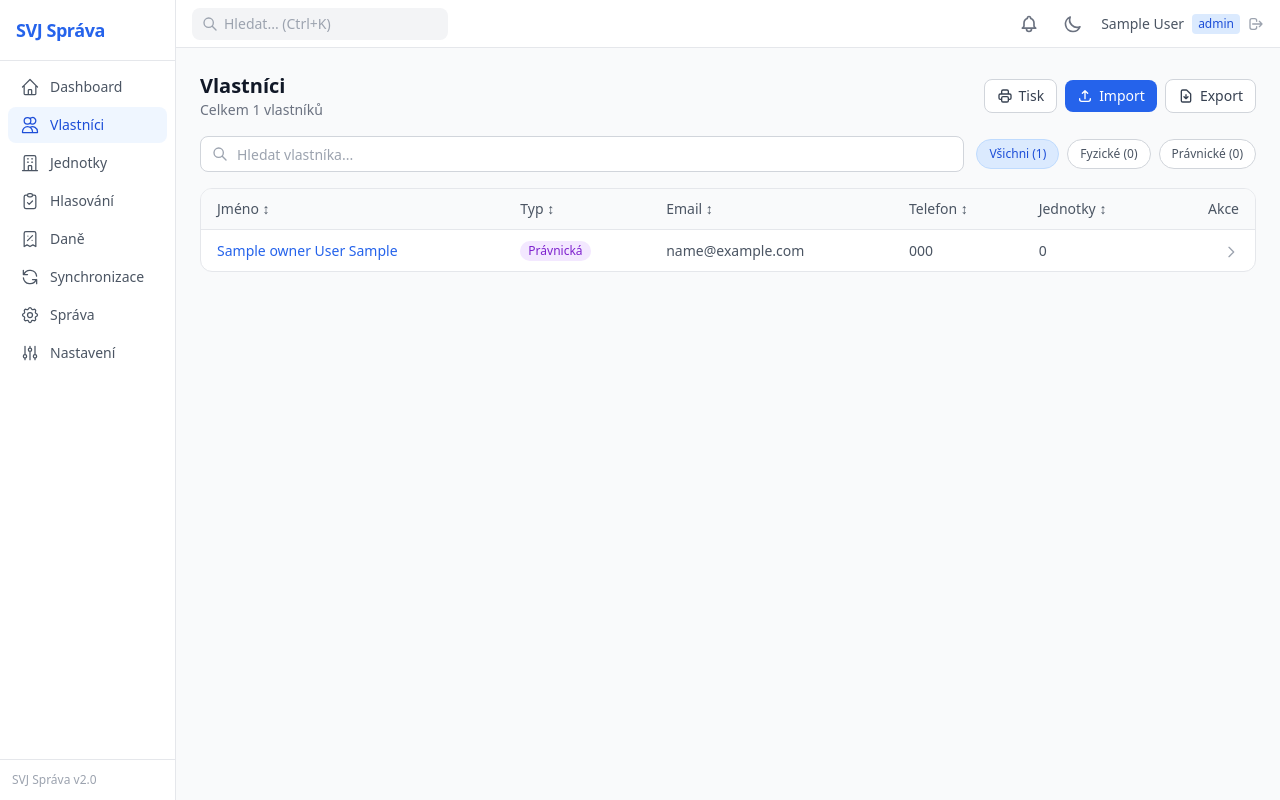
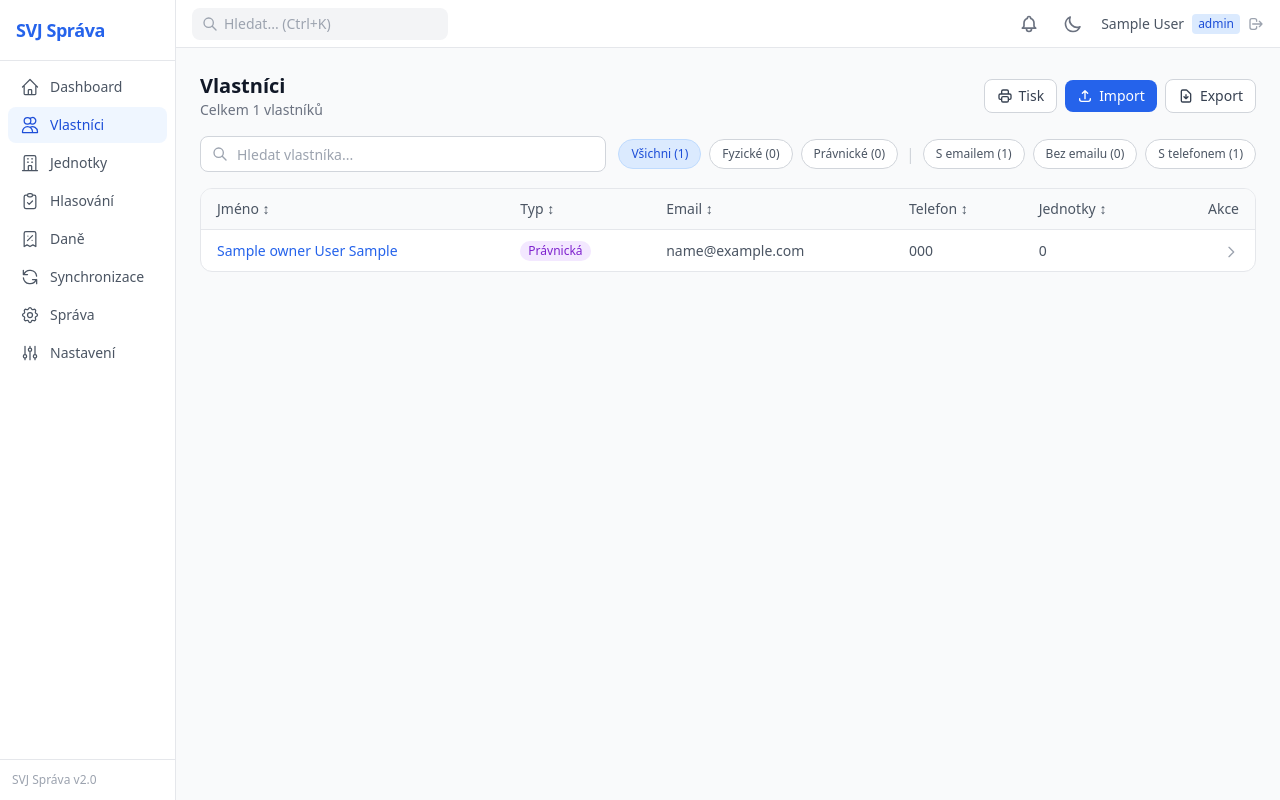
Before and after one commit to Martin-Cookie/SVJ-RALF, a FastAPI app: page /vlastnici in a window 1280 px wide. Run offline with FastAPI, Linux system fonts and the light colour scheme; the visitor is signed in with stand-in values (Sample User, id 1); tables that the repository leaves empty hold one stand-in row (values such as "Sample post"); some libraries are stand-ins or nearby versions.

Commit message:
style: contact filter bubbles + back URL chain in owner list template
- Added email/phone filter bubbles with counts (green/orange styling)
- Owner detail links include back_url when filters are active
- Preserves filter state across list→detail→list navigation

Co-Authored-By: Claude Opus 4.6 <noreply@anthropic.com>

```diff
--- a/app/templates/owners/list.html
+++ b/app/templates/owners/list.html
@@ -55,6 +55,25 @@
                       {% else %}bg-white dark:bg-slate-800 text-gray-600 dark:text-gray-400 border border-gray-300 dark:border-slate-600 hover:bg-gray-50 dark:hover:bg-slate-700{% endif %}">
                 Právnické ({{ pravnicka_count }})
             </a>
+            <span class="text-gray-300 dark:text-gray-600">|</span>
+            <a href="/vlastnici?kontakt=s_emailem{% if search %}&search={{ search }}{% endif %}{% if typ %}&typ={{ typ }}{% endif %}"
+               class="px-3 py-1.5 text-xs font-medium rounded-full transition
+                      {% if kontakt == 's_emailem' %}bg-green-100 dark:bg-green-900/40 text-green-700 dark:text-green-300 border border-green-200 dark:border-green-800
+                      {% else %}bg-white dark:bg-slate-800 text-gray-600 dark:text-gray-400 border border-gray-300 dark:border-slate-600 hover:bg-gray-50 dark:hover:bg-slate-700{% endif %}">
+                S emailem ({{ s_emailem_count }})
+            </a>
+            <a href="/vlastnici?kontakt=bez_emailu{% if search %}&search={{ search }}{% endif %}{% if typ %}&typ={{ typ }}{% endif %}"
+               class="px-3 py-1.5 text-xs font-medium rounded-full transition
+                      {% if kontakt == 'bez_emailu' %}bg-orange-100 dark:bg-orange-900/40 text-orange-700 dark:text-orange-300 border border-orange-200 dark:border-orange-800
+                      {% else %}bg-white dark:bg-slate-800 text-gray-600 dark:text-gray-400 border border-gray-300 dark:border-slate-600 hover:bg-gray-50 dark:hover:bg-slate-700{% endif %}">
+                Bez emailu ({{ bez_emailu_count }})
+            </a>
+            <a href="/vlastnici?kontakt=s_telefonem{% if search %}&search={{ search }}{% endif %}{% if typ %}&typ={{ typ }}{% endif %}"
+               class="px-3 py-1.5 text-xs font-medium rounded-full transition
+                      {% if kontakt == 's_telefonem' %}bg-green-100 dark:bg-green-900/40 text-green-700 dark:text-green-300 border border-green-200 dark:border-green-800
+                      {% else %}bg-white dark:bg-slate-800 text-gray-600 dark:text-gray-400 border border-gray-300 dark:border-slate-600 hover:bg-gray-50 dark:hover:bg-slate-700{% endif %}">
+                S telefonem ({{ s_telefonem_count }})
+            </a>
         </div>
     </div>
 
@@ -77,7 +96,7 @@
                     {% for owner in owners %}
                     <tr class="hover:bg-gray-50 dark:hover:bg-slate-700/30 transition-colors">
                         <td class="px-4 py-2.5">
-                            <a href="/vlastnici/{{ owner.id }}" class="font-medium text-primary-600 dark:text-primary-400 hover:underline">
+                            <a href="/vlastnici/{{ owner.id }}{% if current_url != '/vlastnici' %}?back_url={{ current_url | urlencode }}{% endif %}" class="font-medium text-primary-600 dark:text-primary-400 hover:underline">
                                 {{ owner.display_name }}
                             </a>
                         </td>
@@ -94,7 +113,7 @@
                             {{ owner.owner_units | selectattr('valid_to', 'none') | list | length }}
                         </td>
                         <td class="px-4 py-2.5 text-right">
-                            <a href="/vlastnici/{{ owner.id }}" class="text-gray-400 hover:text-primary-600 dark:hover:text-primary-400 transition">
+                            <a href="/vlastnici/{{ owner.id }}{% if current_url != '/vlastnici' %}?back_url={{ current_url | urlencode }}{% endif %}" class="text-gray-400 hover:text-primary-600 dark:hover:text-primary-400 transition">
                                 <svg class="w-4 h-4 inline" fill="none" stroke="currentColor" viewBox="0 0 24 24"><path stroke-linecap="round" stroke-linejoin="round" stroke-width="2" d="M9 5l7 7-7 7"/></svg>
                             </a>
                         </td>
```
